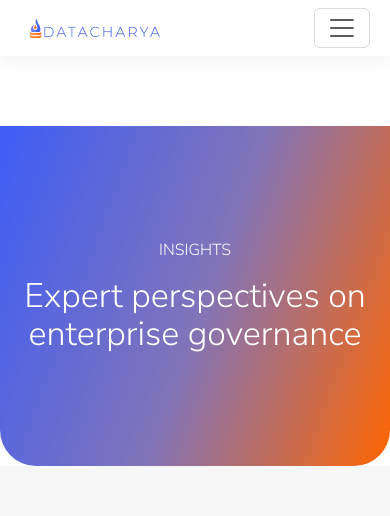
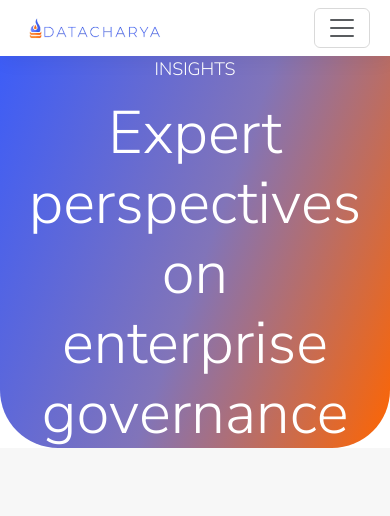
Before and after one commit to HuestormGit/datacharya-v2, a React app in the folder frontend/: page /insights in a window 390 px wide. Shown: the top 516 px of the page. Built offline with nearby package versions, Linux system fonts and the light colour scheme; no server answers; the HTML template or start-up script is replaced by a standard one.

Commit message:
css fix  insight

```diff
--- a/frontend/src/assets/scss/global.scss
+++ b/frontend/src/assets/scss/global.scss
@@ -46,7 +46,10 @@ ul {
   }
 
   @include xl {
-    max-width: 1280px;
+    max-width: 1186px;
+  }
+  @include xxl {
+    max-width: 1186px;
   }
 }
 .paragraph18px{
--- a/frontend/src/components/InsightsHero/InsightsHero.jsx
+++ b/frontend/src/components/InsightsHero/InsightsHero.jsx
@@ -4,8 +4,8 @@ const InsightsHero = () => {
   return (
     <section className="insights-hero">
       <div className="container insights-hero__content">
-        <p className="paragraph16">INSIGHTS</p>
-        <h1>
+        <p className="paragraph18px">INSIGHTS</p>
+        <h1 className="H160">
           Expert perspectives on
           <br />
           enterprise governance
--- a/frontend/src/components/InsightsHero/InsightsHero.scss
+++ b/frontend/src/components/InsightsHero/InsightsHero.scss
@@ -1,4 +1,5 @@
 @use '../../assets/scss/variables' as *;
+@use '../../assets/scss/mixins' as *;
 
 .insights-page {
   .insights-hero {
@@ -8,6 +9,11 @@
     align-items: center;
     background: linear-gradient(110deg, $blue 0%, #8174b9 52%, #ff6500 100%);
     color: $white;
+   @include xxl {
+      min-height:430px;
+      // margin-top: 70px;
+      border-radius: 0 0 36px 36px;
+    }
 
     &__content {
       text-align: center;
@@ -15,10 +21,6 @@
       h1 {
         margin: 8px 0 0;
         color: $white;
-        font-family: $font-primary;
-        font-size: 42px;
-        font-weight: $fw-light;
-        line-height: 1.12;
         letter-spacing: 0;
       }
 
@@ -28,17 +30,3 @@
     }
   }
 }
-
-@media only screen and (max-width: 767px) {
-  .insights-page {
-    .insights-hero {
-      min-height: 340px;
-      margin-top: 70px;
-      border-radius: 0 0 36px 36px;
-
-      &__content h1 {
-        font-size: 34px;
-      }
-    }
-  }
-}
```
